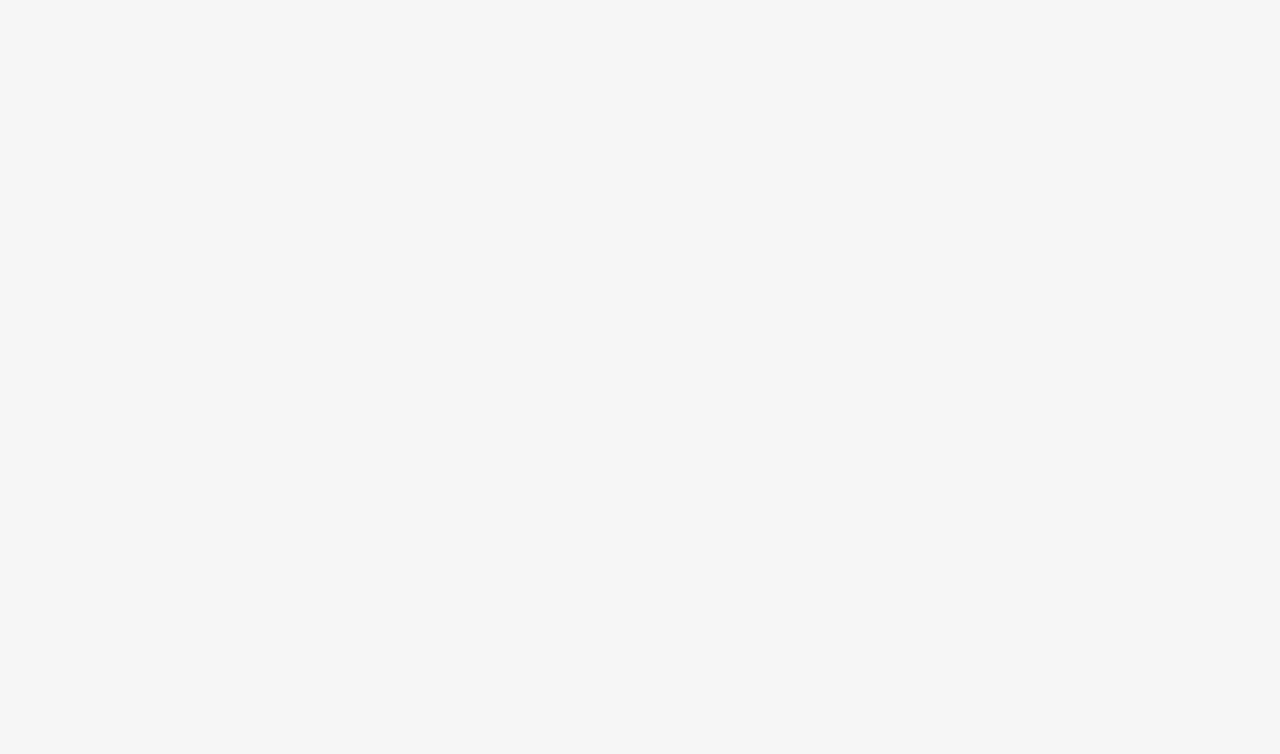
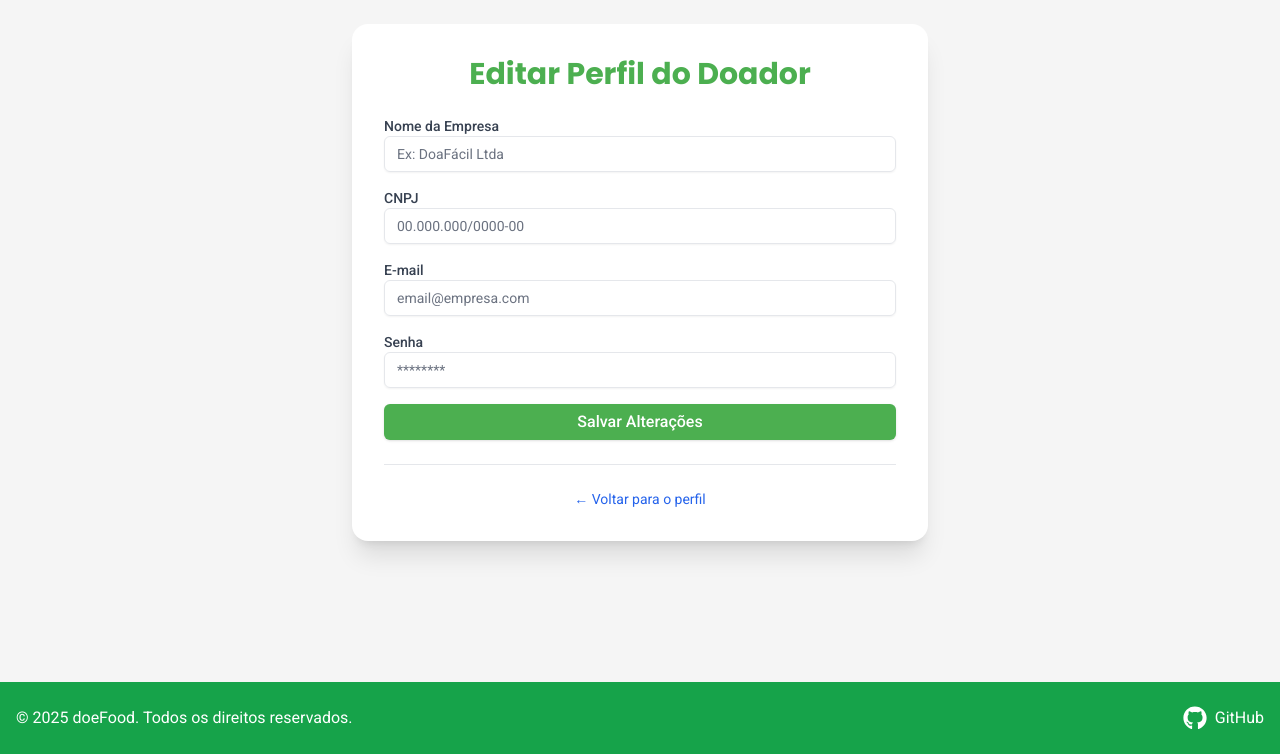
Before and after one commit to leoesilva/doefood-front, a React (Vite) app: page /doador/editar-perfil in a window 1280 px wide. Before the commit this address had no page. Shown: the part 118-872 px from the top of the page. Before the commit the page ends 800 px from the top, so only its background shows below. Built offline with nearby package versions, Linux system fonts and the light colour scheme.

Commit message:
feat: implementação da homedoadorperfil, alteração de rotas e alteração na homedoador

```diff
--- /dev/null
+++ b/src/pages/Doador/EditarPerfilDoador.tsx
@@ -0,0 +1,62 @@
+// src/pages/EditarPerfilDoador.tsx
+import { Button } from "@/components/shadcn/button"
+import { Input } from "@/components/shadcn/input"
+import { Separator } from "@/components/shadcn/separator"
+import Footer from "@/components/Footer"
+import { Link } from "react-router-dom"
+
+export const EditarPerfilDoador = () => {
+  return (
+    <>
+      <main className="min-h-screen bg-[#F5F5F5] flex items-center justify-center px-4 py-10">
+        <div className="w-full max-w-xl bg-white shadow-xl rounded-2xl p-8 space-y-6">
+          <h1 className="text-3xl font-bold text-[#4CAF50] text-center font-poppins">
+            Editar Perfil do Doador
+          </h1>
+
+          <form className="space-y-4">
+            <div>
+              <label className="block text-sm font-medium text-gray-700">
+                Nome da Empresa
+              </label>
+              <Input placeholder="Ex: DoaFácil Ltda" />
+            </div>
+
+            <div>
+              <label className="block text-sm font-medium text-gray-700">
+                CNPJ
+              </label>
+              <Input placeholder="00.000.000/0000-00" />
+            </div>
+
+            <div>
+              <label className="block text-sm font-medium text-gray-700">
+                E-mail
+              </label>
+              <Input type="email" placeholder="email@empresa.com" />
+            </div>
+
+            <div>
+              <label className="block text-sm font-medium text-gray-700">
+                Senha
+              </label>
+              <Input type="password" placeholder="********" />
+            </div>
+
+            <Button type="submit" className="w-full bg-[#4CAF50] hover:bg-[#43A047] text-white text-base">
+              Salvar Alterações
+            </Button>
+          </form>
+
+          <Separator className="my-4" />
+
+          <Link to="/perfil-doador" className="block text-center text-sm text-blue-600 hover:underline">
+            ← Voltar para o perfil
+          </Link>
+        </div>
+      </main>
+
+      <Footer />
+    </>
+  )
+}
--- a/src/pages/Doador/HomeDoador.tsx
+++ b/src/pages/Doador/HomeDoador.tsx
@@ -1,13 +1,55 @@
-import Footer from '@/components/Footer'
-import React from 'react'
+
+import { Button } from "@/components/shadcn/button"
+import { Separator } from "@/components/shadcn/separator"
+import { FaHandHoldingHeart, FaSignOutAlt, FaUserEdit } from "react-icons/fa"
+import { Link } from "react-router-dom"
+import Footer from "@/components/Footer"
 
 export const HomeDoador = () => {
   return (
     <>
-    <main>
+      <main className="min-h-screen bg-[#F5F5F5] flex items-center justify-center py-10 px-4">
+        <div className="w-full max-w-2xl bg-white shadow-lg rounded-2xl p-8 space-y-8">
+          <h1 className="text-3xl font-bold text-[#4CAF50] text-center font-poppins">
+            Bem-vindo ao seu perfil!
+          </h1>
 
-    </main>
-    <Footer />
+          <div className="bg-gray-50 border border-gray-200 rounded-xl p-6 shadow-sm">
+            <div className="flex flex-col md:flex-row items-center justify-between gap-4">
+              <div>
+                <h2 className="text-lg font-semibold text-gray-700">Seus dados</h2>
+                <p className="text-sm text-gray-600">Nome da empresa, CNPJ, E-mail</p>
+              </div>
+              <Link to="/doador/editar-perfil">
+                <Button className="bg-[#FF9800] hover:bg-[#FB8C00] text-white flex gap-2 items-center transition-transform transform hover:scale-105">
+                  <FaUserEdit />
+                  Editar Perfil
+                </Button>
+              </Link>
+            </div>
+          </div>
+
+          <div className="grid md:grid-cols-2 gap-4">
+            <Button className="bg-[#4CAF50] hover:bg-[#43A047] text-white w-full flex items-center justify-center gap-3 py-5 text-lg rounded-xl transition-transform transform hover:scale-105">
+              <FaHandHoldingHeart className="text-2xl" />
+              Realizar Doação
+            </Button>
+
+            <Button className="bg-red-500 hover:bg-red-600 text-white w-full flex items-center justify-center gap-3 py-5 text-lg rounded-xl transition-transform transform hover:scale-105">
+              <FaSignOutAlt className="text-2xl" />
+              Sair da Conta
+            </Button>
+          </div>
+
+          <Separator className="my-6" />
+
+          <div className="text-center text-sm text-gray-500 italic">
+            Doe com responsabilidade e ajude quem precisa 💚
+          </div>
+        </div>
+      </main>
+
+      <Footer />
     </>
   )
 }
--- a/src/routes/RoutesConfig.tsx
+++ b/src/routes/RoutesConfig.tsx
@@ -4,6 +4,13 @@ import Login from "@/pages/Autenticacao/Login";
 import EsqueceuSenha from "@/pages/Autenticacao/EsqueceuSenha";
 import CriarConta from "@/pages/Autenticacao/CriarConta";
 import { HomeDoador } from "@/pages/Doador/HomeDoador";
+import { EditarPerfilDoador } from "@/pages/Doador/EditarPerfilDoador"
+
+
+
+
+
+
 
 
 const RoutesConfig = () => {
@@ -14,9 +21,16 @@ const RoutesConfig = () => {
       <Route path="/autenticacao/esqueci-senha" element={<EsqueceuSenha />} />
       <Route path="/autenticacao/criar-conta" element={<CriarConta />} />
 
-      <Route path="/doador" element={<HomeDoador />}>
+      <Route path="/doador" element={<HomeDoador />}/>
+      <Route path="/doador/editar-perfil" element={<EditarPerfilDoador />} />
 
-      </Route>
+
+
+
+
+
+
+
 
     </Routes>
   );
```
